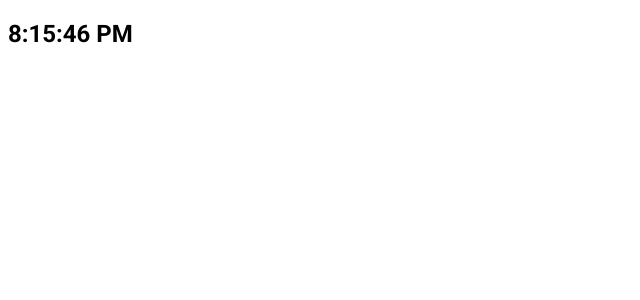
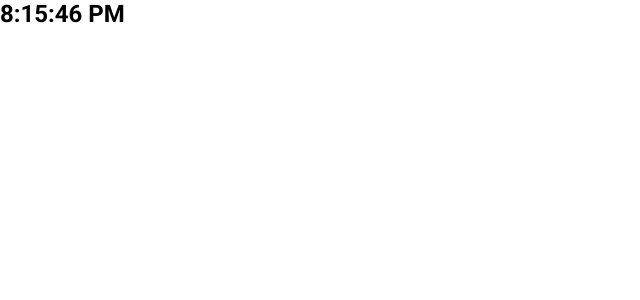
Before and after one commit to JavierCarrasco08/calendar, a React (Vite) app: page / in a window 1280 px wide. Shown: the top 300 px of the page, without its empty margins (0-640 px from the left). Built offline with nearby package versions, Linux system fonts and the light colour scheme.

Commit message:
Agregando css reset y variables

```diff
--- a/src/index.css
+++ b/src/index.css
@@ -1,3 +1,17 @@
 html {
   font-family: "Roboto", sans-serif;
 }
+:root {
+  --primary-color-red: #e63946;
+  --white: #f1faee;
+  --primary-color-blue-light: #a8dadc;
+  --primary-color-blue-dark: #1d3557;
+}
+
+*,
+::before,
+::after {
+  margin: 0;
+  padding: 0;
+  box-sizing: border-box;
+}
```
